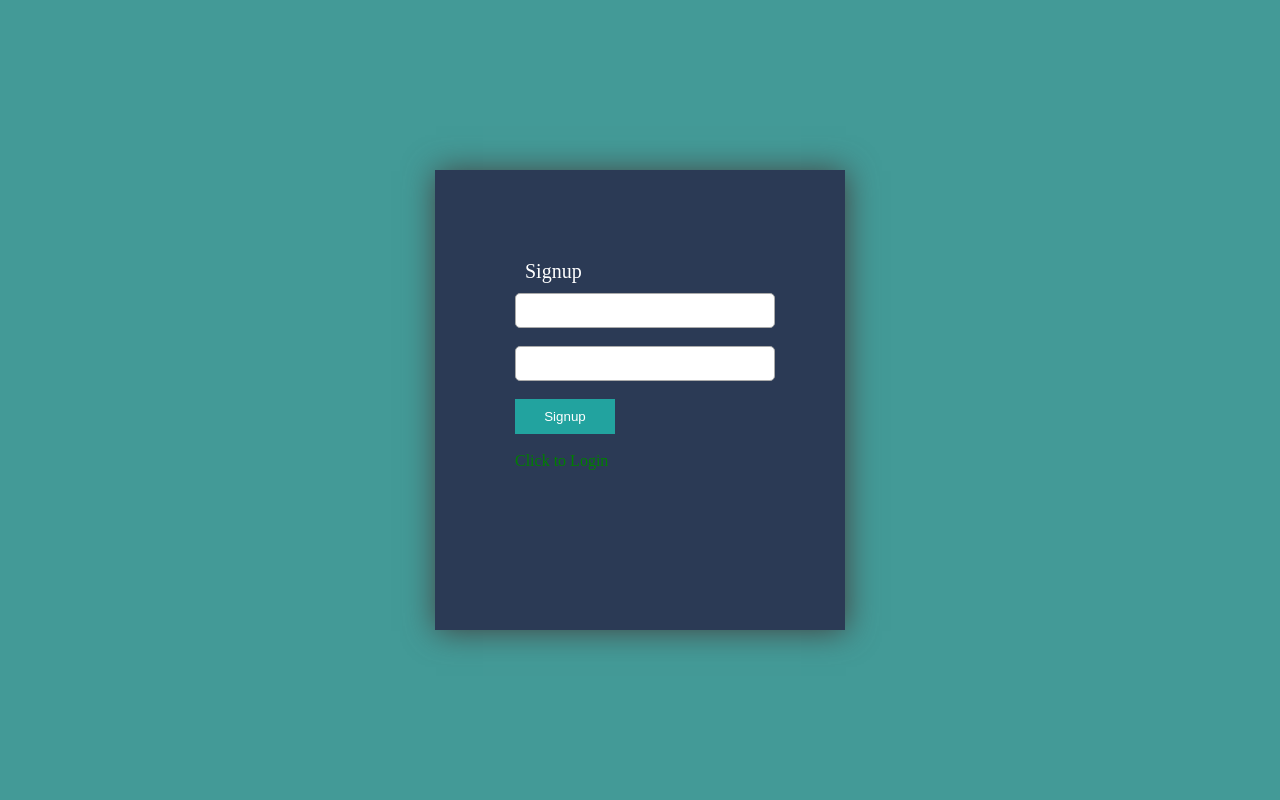
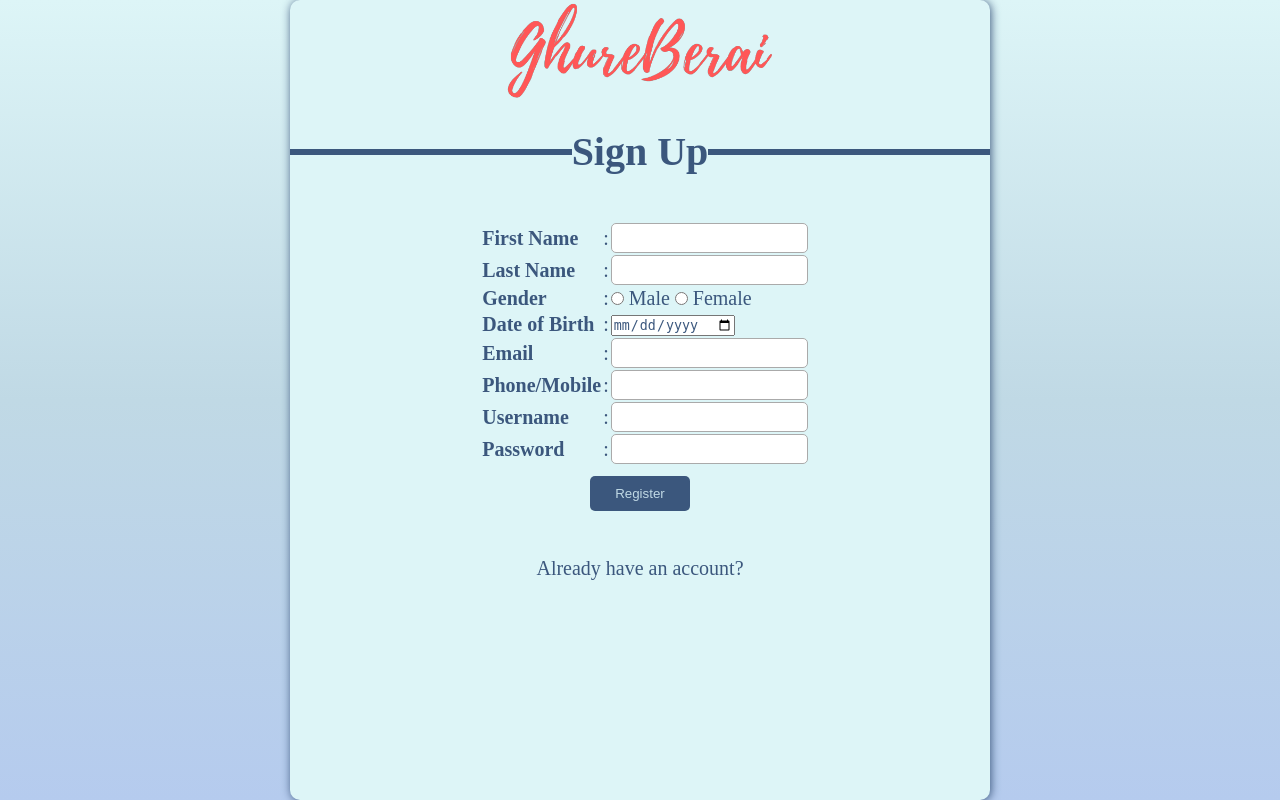
Before and after one commit to anaspui/ghureberai-php-mvc, a PHP site: page /UserSignup.php in a window 1280 px wide. Run offline with PHP 8.4, Linux system fonts and the light colour scheme.

Commit message:
some css

```diff
--- a/UserSignup.php
+++ b/UserSignup.php
@@ -1,3 +1,11 @@
+<!DOCTYPE html>
+<html>
+
+<head>
+    <title>Signup</title>
+    <link rel="stylesheet" href="style.css">
+</head>
+
 <?php
 session_start();
 
@@ -43,95 +51,84 @@ if ($_SERVER['REQUEST_METHOD'] == "POST") {
 }
 ?>
 
-
-<!DOCTYPE html>
-<html>
-
-<head>
-	<title>Signup</title>
-	<style>
-		* {
-			margin: 0;
-			padding: 0;
-		}
-
-		.page {
-			background-color: #439A97;
-			height: 100vh;
-			display: flex;
-			align-items: center;
-			justify-content: center;
-		}
-
-		#text {
-
-			height: 25px;
-			border-radius: 5px;
-			padding: 4px;
-			border: solid thin #aaa;
-			width: 100%;
-		}
-
-		#button {
-
-			padding: 10px;
-			width: 100px;
-			color: white;
-			background-color: #22A39F;
-			border: none;
-		}
-
-		#box {
-
-			background-color: #2B3A55;
-			/* margin: auto; */
-			width: 250px;
-			box-shadow: 1px 1px 30px #434242;
-			height: 300px;
-			padding: 80px;
-		}
-
-		a:link {
-			color: green;
-			background-color: transparent;
-			text-decoration: none;
-		}
-
-		a:visited {
-			color: pink;
-			background-color: transparent;
-			text-decoration: none;
-		}
-
-		a:hover {
-			color: red;
-			background-color: transparent;
-			text-decoration: underline;
-		}
-
-		a:active {
-			color: yellow;
-			background-color: transparent;
-			text-decoration: underline;
-		}
-	</style>
-</head>
-
 <body>
 
 
     <div class="page">
-		<div id="box">
+        <div class="box reg" align="center">
+            <img src="logo.png" alt="logo" style="height: 100px"><br><br>
+            <fieldset style=" border: 6px solid #3B577D; border-bottom: none; border-left: none; border-right: none;">
+                <legend style="text-align: center">
+                    <h1 align="center">Sign Up</h1>
+                </legend>
+            </fieldset><br><br>
+            <form method="post" action="UserSignup.php">
+                <table align="center" style="text-align: left">
+                    <tr>
+                        <th><label for="fname">First Name</label></th>
+                        <td>:</td>
+                        <td><Input type="text" name="fname" id="fname"></Input></td>
+                    </tr>
+                    <tr>
+                        <th><label for="lname">Last Name</label></th>
+                        <td>:</td>
+                        <td><Input type="text" name="lname" id="lname"></Input></td>
+                    </tr>
+                    <tr>
+                        <th><label for="male">Gender </label> </th>
+                        <td>:</td>
+                        <td>
+                            <input type="radio" id="male" name="gender" value="Male">
+                            <label for="Male">Male</label>
+                            <input type="radio" id="female" name="gender" value="Female">
+                            <label for="Female">Female</label>
+                        </td>
+                    </tr>
+                    <tr>
+                        <th><label for="date">Date of Birth</label></th>
+                        <td>:</td>
+                        <td><input type="date" name="date" id="date"></td>
+                    </tr>
+                    <tr>
+                        <th><label for="email">Email </label></th>
+                        <td>:</td>
+                        <td><Input type="text" name="email" id="email"></Input></td>
+                    </tr>
+                    <tr>
+                        <th><label for="phn">Phone/Mobile</label></th>
+                        <td>:</td>
+                        <td><input type="text" name="phn" id="phn"></td>
+                    </tr>
+                    <tr>
+                        <th><label for="Username">Username </label></th>
+                        <td>:</td>
+                        <td><Input type="text" name="username" id="username"></Input></td>
+                    </tr>
+                    <tr>
+                        <th><label for="password">Password </label></th>
+                        <td>:</td>
+                        <td><input type="text" name="password" id="password"></td>
+                    </tr>
 
-			<form method="post">
-				<div style="font-size: 20px;margin: 10px;color: white;">Signup</div>
 
-				<input id="text" type="text" name="username"><br><br>
-				<input id="text" type="password" name="password"><br><br>
+                </table>
+                <div>
+                    <button class="button" name="submit" type="submit" value="Register">Register</button><br><br><br>
+
+                </div>
+
+                <a href=" UserLogin.php">Already have an account?</a>
+
+
+                <!-- <div style="font-size: 20px;margin: 10px;color: white;">Signup</div> -->
+                <!-- <label for="username" style="font-size: 20px;margin: 10px;color: white;">Username:</label>
+                <input id="username" type="text" name="username"><br><br>
+                <label for="password" style="font-size: 20px;margin: 10px;color: white;">Password:</label>
+                <input id="password" type="password" name="password"><br><br>
 
                 <input id="button" type="submit" value="Signup"><br><br>
 
-				<a href="UserLogin.php">Click to Login</a><br><br>
+                <a href="UserLogin.php">Click to Login</a><br><br> -->
             </form>
         </div>
     </div>
--- /dev/null
+++ b/style.css
@@ -0,0 +1,90 @@
+* {
+  margin: 0;
+  padding: 0;
+
+  color: #3b577d !important;
+}
+
+.page {
+  background-image: linear-gradient(#ddf5f7, #c0d9e5, #b5cbee);
+  height: 100vh;
+  display: flex;
+  align-items: center;
+  justify-content: center;
+}
+
+.login-page {
+  height: 100vh;
+  display: grid;
+  grid-template-columns: repeat(2, 1fr);
+  justify-items: center;
+  align-items: center;
+}
+
+.button {
+  padding: 10px;
+  width: 100px;
+  color: #c0d9e5 !important;
+  background-color: #3b577d;
+  border: none;
+  margin-top: 10px;
+  border-radius: 5px;
+}
+
+.box {
+  font-size: 20px;
+  border-radius: 10px;
+  color: white;
+  background-color: #ddf5f7;
+  margin: auto;
+  box-shadow: 1px 1px 10px #3b577d;
+  /* padding: 80px; */
+}
+.reg {
+  width: 700px;
+  height: 800px;
+}
+.login {
+  width: 400px;
+  height: 350px;
+  /* display: flex; */
+  /* justify-content: center;
+  align-items: center; */
+  /* margin-top: 30px; */
+}
+
+.login fieldset {
+  margin-top: 30px;
+}
+
+.box input[type="text"] {
+  height: 20px;
+  border-radius: 5px;
+  padding: 4px;
+  border: solid thin #aaa;
+  width: 100%;
+}
+
+a:link {
+  color: green;
+  background-color: transparent;
+  text-decoration: none;
+}
+
+a:visited {
+  color: pink;
+  background-color: transparent;
+  text-decoration: none;
+}
+
+a:hover {
+  color: red;
+  background-color: transparent;
+  text-decoration: underline;
+}
+
+a:active {
+  color: yellow;
+  background-color: transparent;
+  text-decoration: underline;
+}
```
Also changed, not shown: Index.php (+26 -9 lines), UserLogin.php (+70 -20 lines), logo.png (added). Lines whose indentation alone changed are shown as unchanged.
